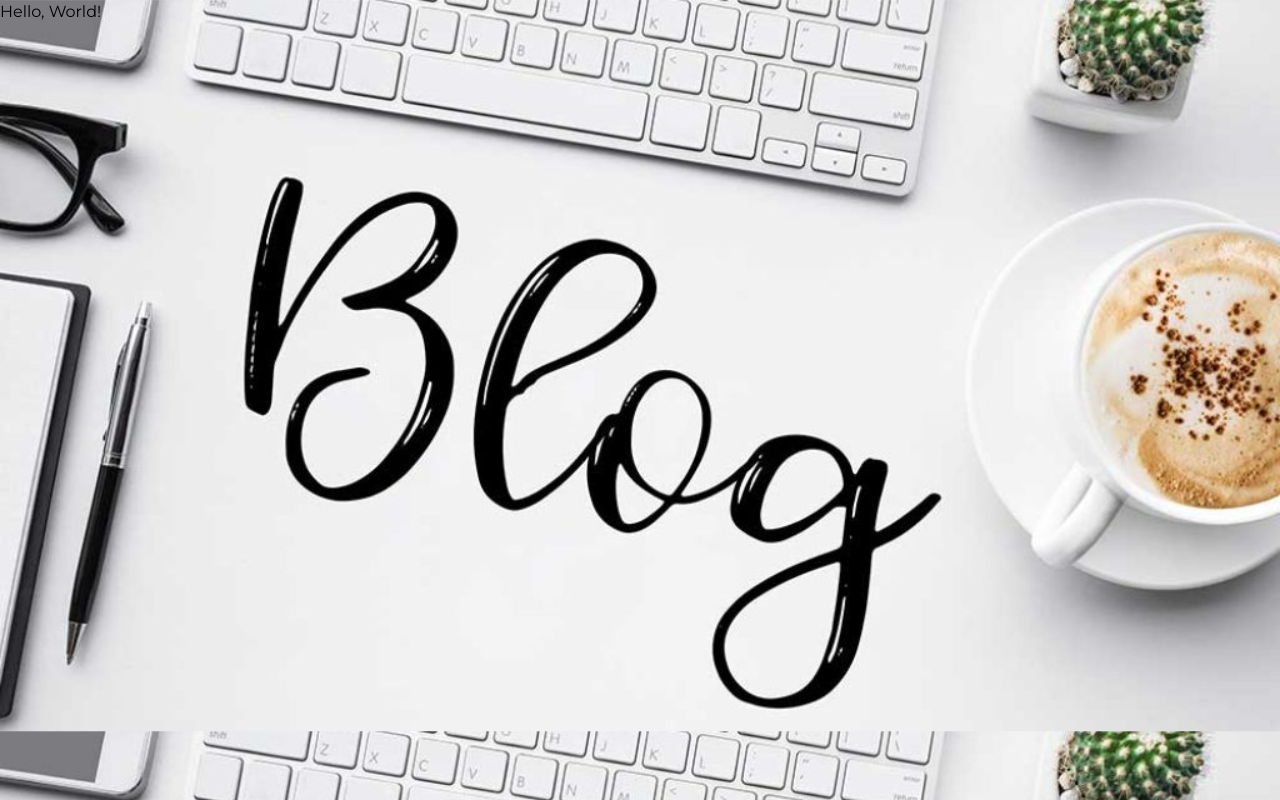
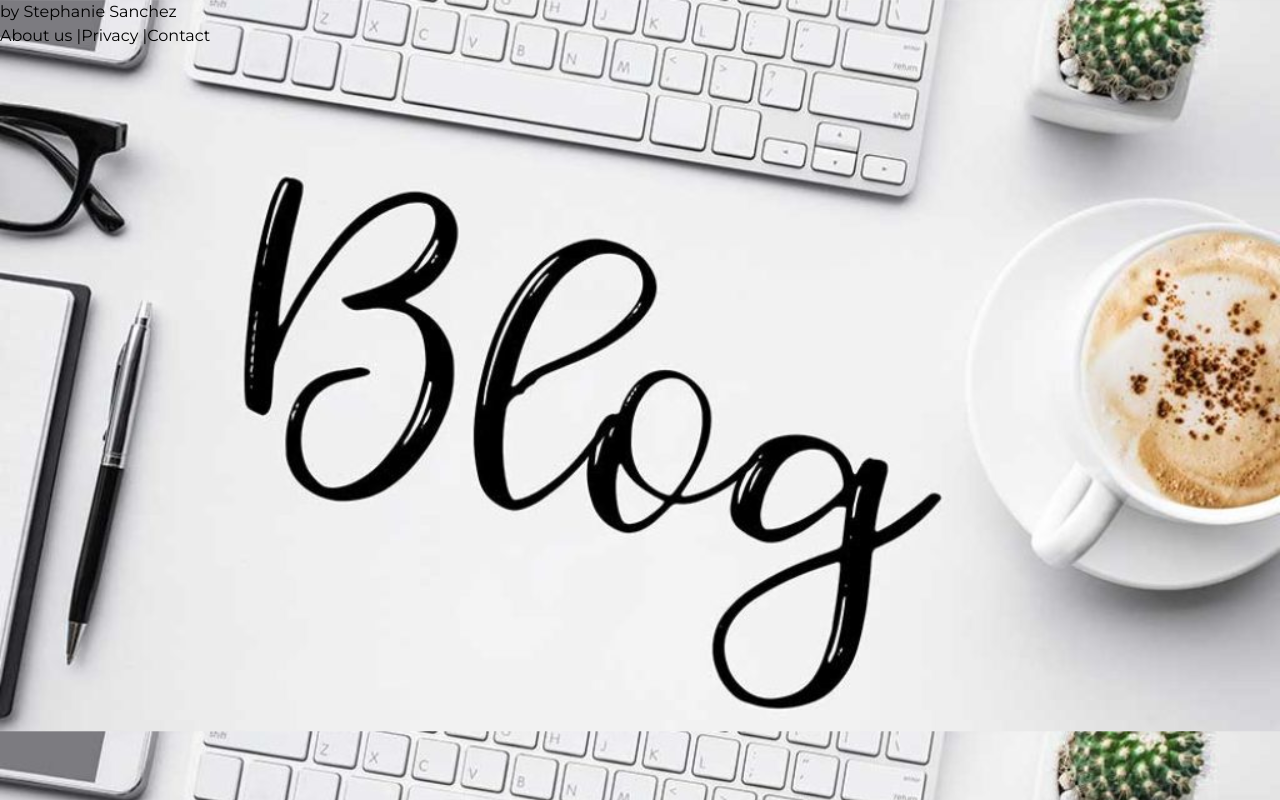
Before and after one commit to StephanieKSanchez/react-js-landing-page, a React (Vite) app: page / in a window 1280 px wide. Built offline with nearby package versions, Linux system fonts and the light colour scheme.

Commit message:
begin footer section

```diff
--- a/src/App.jsx
+++ b/src/App.jsx
@@ -1,7 +1,23 @@
 function App() {
   return (
     <div className="min-h-screen flex flex-col text-white">
-      <h1>Hello, World!</h1>
+      <main className="container mx-auto px-6 pt-16 flex-1 text-center"></main>
+      <footer className="container mx-auto p-6 flex flex-col md:flex-row items-center justify-between">
+        <p>by Stephanie Sanchez</p>
+      </footer>
+      <div className="flex -mx-6">
+        <a href="#" className="mx-3 hover:opacity-80 duration-150">
+          About us
+        </a>{" "}
+        |
+        <a href="#" className="mx-3 hover:opacity-80 duration-150">
+          Privacy
+        </a>{" "}
+        |
+        <a href="#" className="mx-3 hover:opacity-80 duration-150">
+          Contact
+        </a>
+      </div>
     </div>
   );
 }
```
